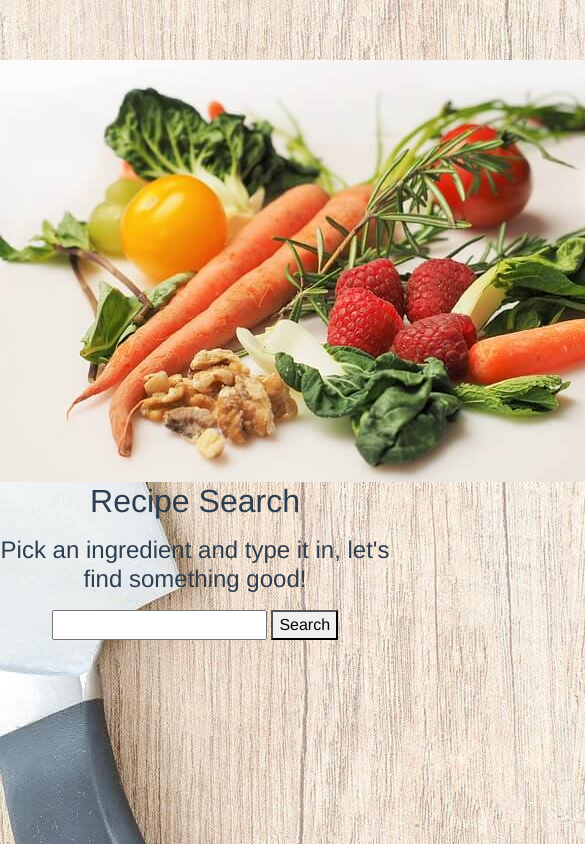
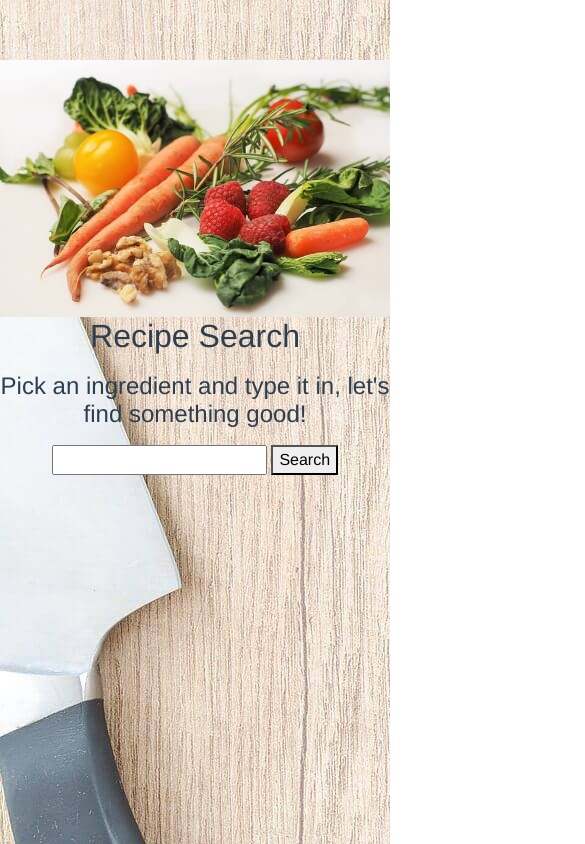
Before and after one commit to NateMeinhold/recipe-search, a Vue app: page /#/ in a window 390 px wide. Shown: the top 844 px of the page, 585 px wide, since content can reach past the window. Built offline with nearby package versions, Linux system fonts and the light colour scheme.

Commit message:
fixed the image responsiveness...still havn't tackled the UL of doom!

```diff
--- a/src/App.vue
+++ b/src/App.vue
@@ -32,4 +32,8 @@ body{
   background-repeat: no-repeat;
   background-attachment: fixed;
 }
+img {
+  max-width: 100%;
+  height: auto;
+}
 </style>
--- a/src/components/Recipe.vue
+++ b/src/components/Recipe.vue
@@ -122,4 +122,11 @@ a {
   background-color: #42b983
 }
 
+#thumbnail{
+  /* border-radius: 50%; */
+
+
+}
+
+
 </style>
--- a/src/components/Reveal.vue
+++ b/src/components/Reveal.vue
@@ -20,6 +20,7 @@
           <h1>{{item.strMeal}}</h1>
           <h3>{{item.strCategory}} - {{item.strArea}}</h3>
         </header>
+        <!-- </ul> -->
 
         <aside>
           <div id="thumbnail">
```
Also changed, not shown: 9 other files (tests, documents, lock files or other folders).
